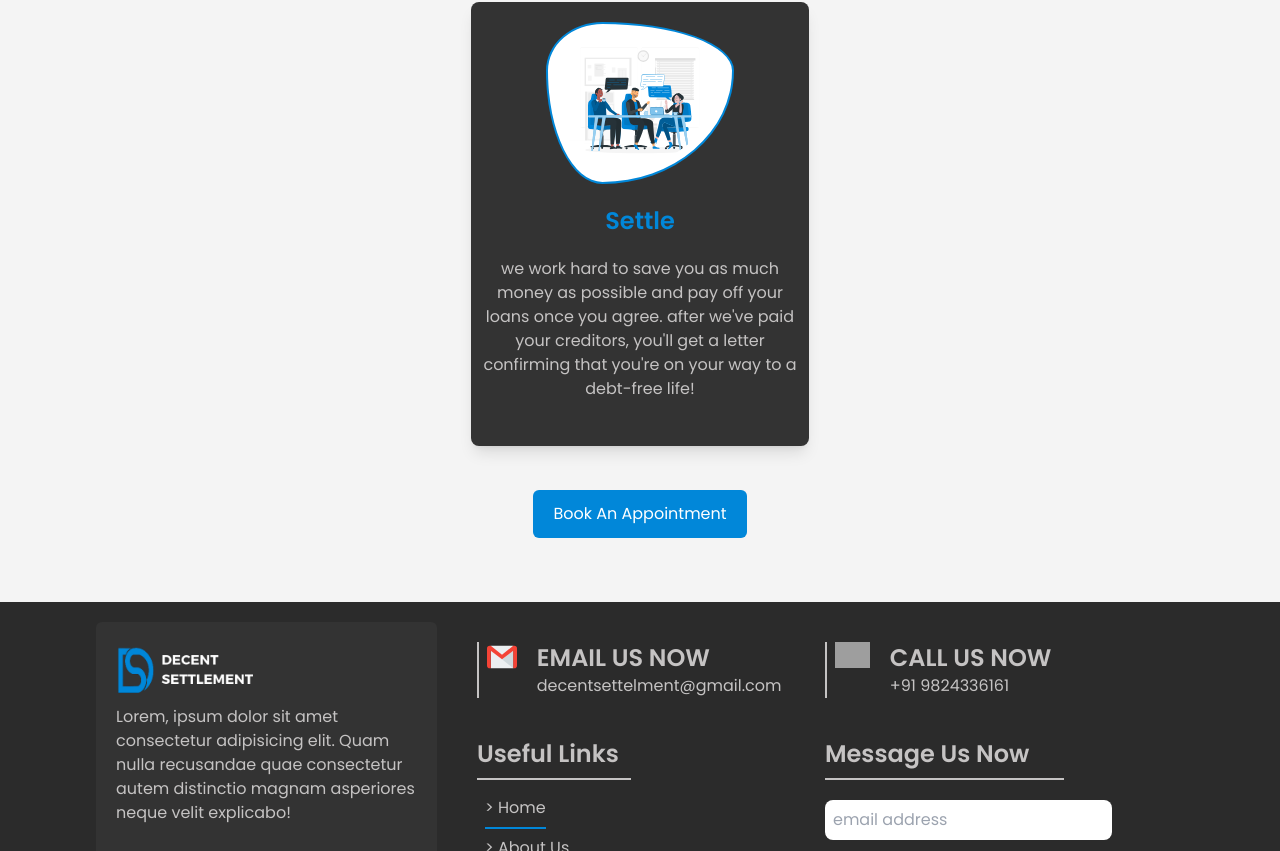
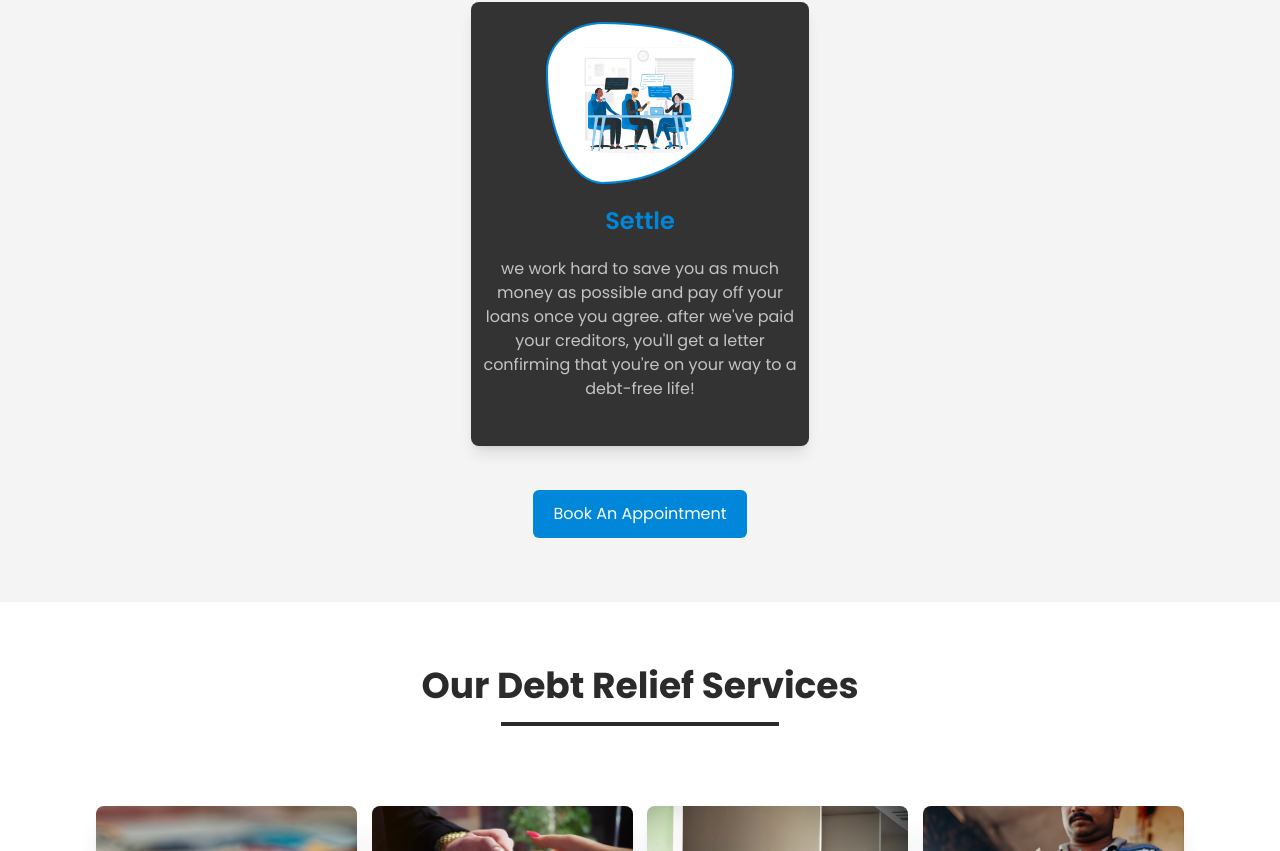
Before and after one commit to developerjay18/ds-website, a React (Vite) app: page / in a window 1280 px wide. Shown: the part 1949-2800 px from the top of the page. Built offline with nearby package versions, Linux system fonts and the light colour scheme; grey boxes are pictures that could not be loaded.

Commit message:
updating home page

```diff
--- a/src/pages/Home/Home.jsx
+++ b/src/pages/Home/Home.jsx
@@ -1,11 +1,17 @@
 import React from 'react';
-import { Container, HeroSection, ProcessSection } from '../../components';
+import {
+  Container,
+  HeroSection,
+  ProcessSection,
+  ServiceSection,
+} from '../../components';
 
 function Home() {
   return (
     <Container>
       <HeroSection />
       <ProcessSection />
+      <ServiceSection />
     </Container>
   );
 }
```
